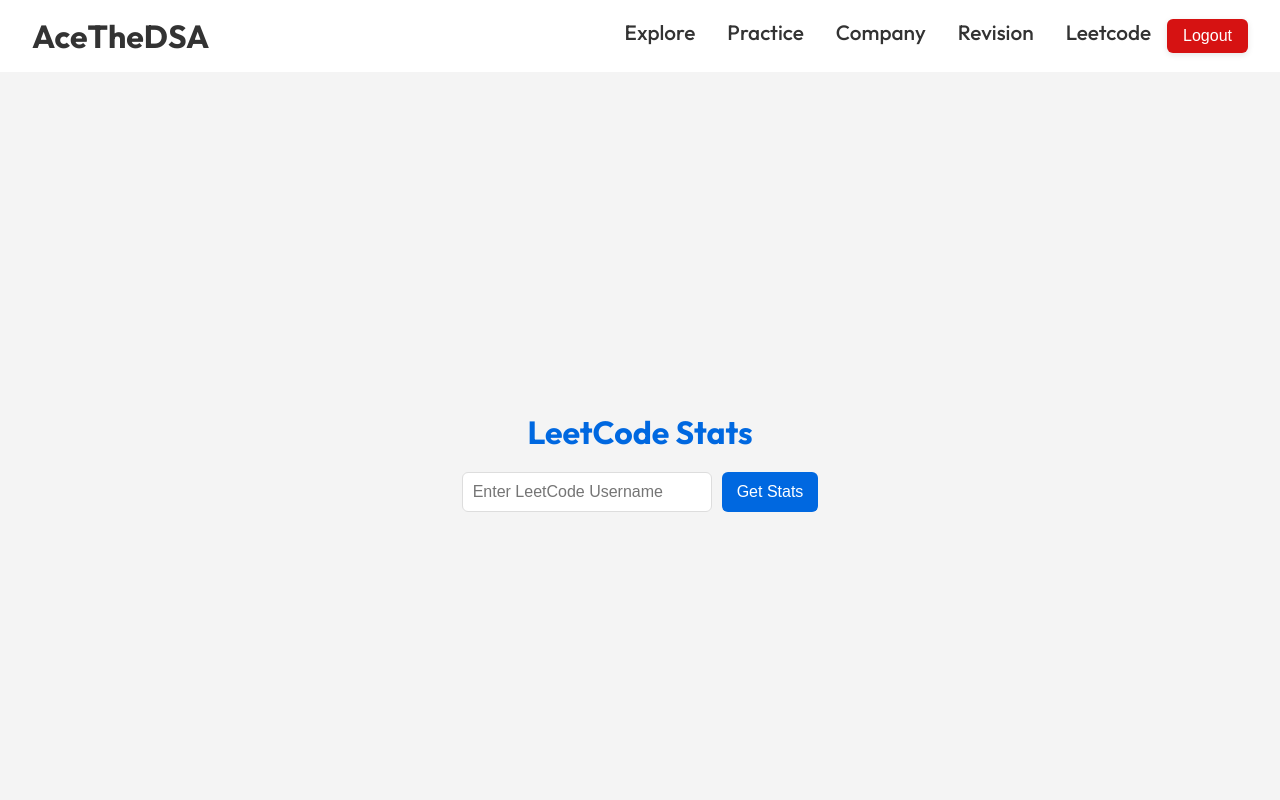
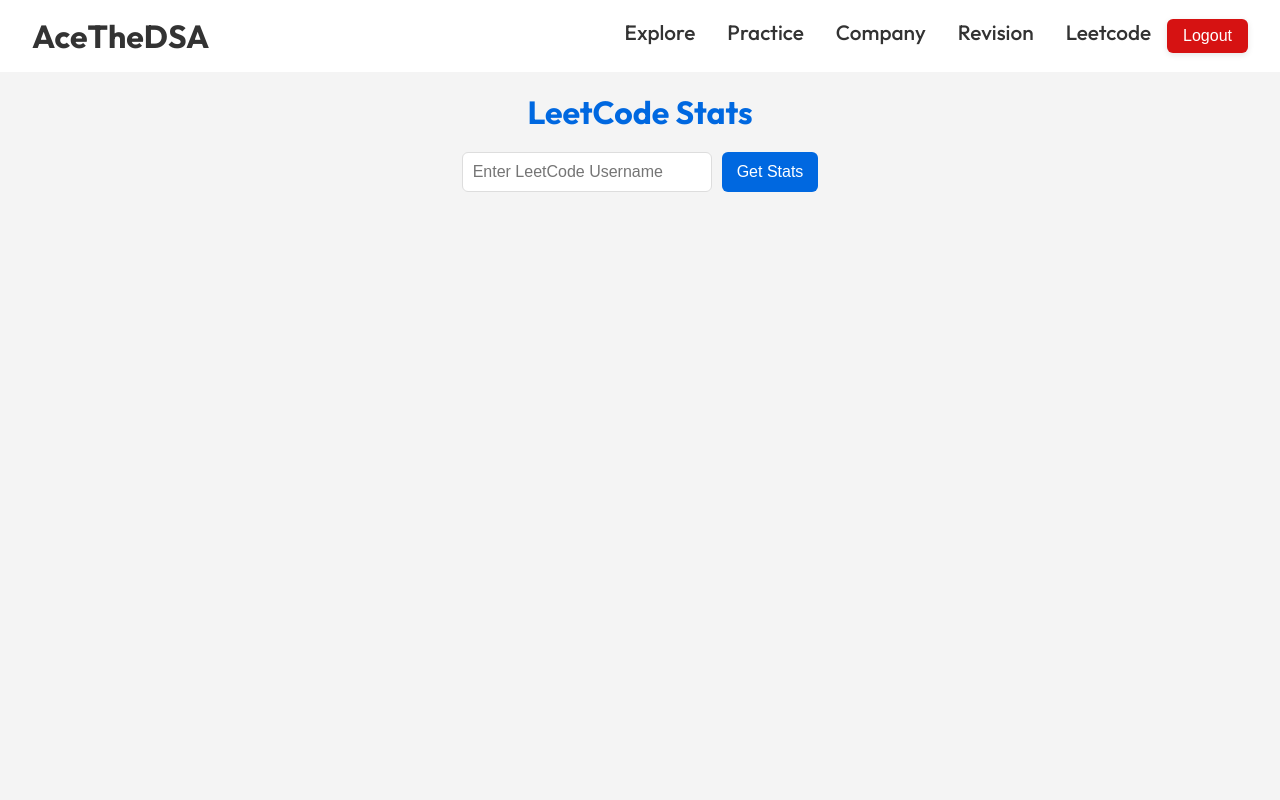
Before and after one commit to samar-soni/AceTheDSA, a React (Vite) app in the folder frontend/: page /leetcode in a window 1280 px wide. Shown: the top 800 px of the page. Built offline with nearby package versions, Linux system fonts and the light colour scheme; sample sign-in values are in the browser's storage.

Commit message:
Leetcode Feature

```diff
--- a/frontend/src/App.jsx
+++ b/frontend/src/App.jsx
@@ -8,7 +8,7 @@
 import Revision from './Pages/Revision/Revision'
 import LoginPopup from './components/LoginPopup/LoginPopup'
 import { useContext } from 'react'
-import { StoreContext } from './context/StoreContext'
+import { StoreContext } from './context/StoreContext';
 import CompanyQuestions from './Pages/Company/CompanySpecific/CompanyQuestions'
 import DisplayTopicWise from './Pages/Practice/Topic/DisplayTopicWise'
 import PrivateRoute from './components/PrivateRoute/privateRoute'
@@ -20,8 +20,8 @@
 function App() {
 
   const [showLoginPopup, setShowLoginPopup] = useState(false);
-  const { companies } = useContext(StoreContext)
-  const { topics } = useContext(StoreContext)
+  const { companies, topics } = useContext(StoreContext)
+
 
 
   return (
--- a/frontend/src/Pages/Leetcode/Leetcode.css
+++ b/frontend/src/Pages/Leetcode/Leetcode.css
@@ -5,8 +5,8 @@
   background-color: #f4f4f4;
   display: flex;
   flex-direction: column;
-  align-items: center;
-  justify-content: center;
+  align-items: center   ;
+  justify-content: start;
   padding: 20px;
 }
 
--- a/frontend/src/Pages/Revision/Revision.jsx
+++ b/frontend/src/Pages/Revision/Revision.jsx
@@ -2,7 +2,7 @@
 import "./Revision.css";
 import { ToastContainer, toast } from 'react-toastify';
 import 'react-toastify/dist/ReactToastify.css';
-import { StoreContext } from '../../context/StoreContext';
+import  { StoreContext } from "../../Context/StoreContext";
 
 const Revision = () => {
   const [questions, setQuestions] = useState([]);
--- a/frontend/src/components/Navbar/Navbar.jsx
+++ b/frontend/src/components/Navbar/Navbar.jsx
@@ -1,7 +1,7 @@
 import { useState,useEffect,useContext } from 'react'
 import './Navbar.css'
 // import { Routes,Route, useNavigate } from 'react-router-dom'
-import { StoreContext } from '../../context/StoreContext'
+import  { StoreContext } from "../../Context/StoreContext";
 import { ToastContainer,toast } from 'react-toastify'
 
 
```
